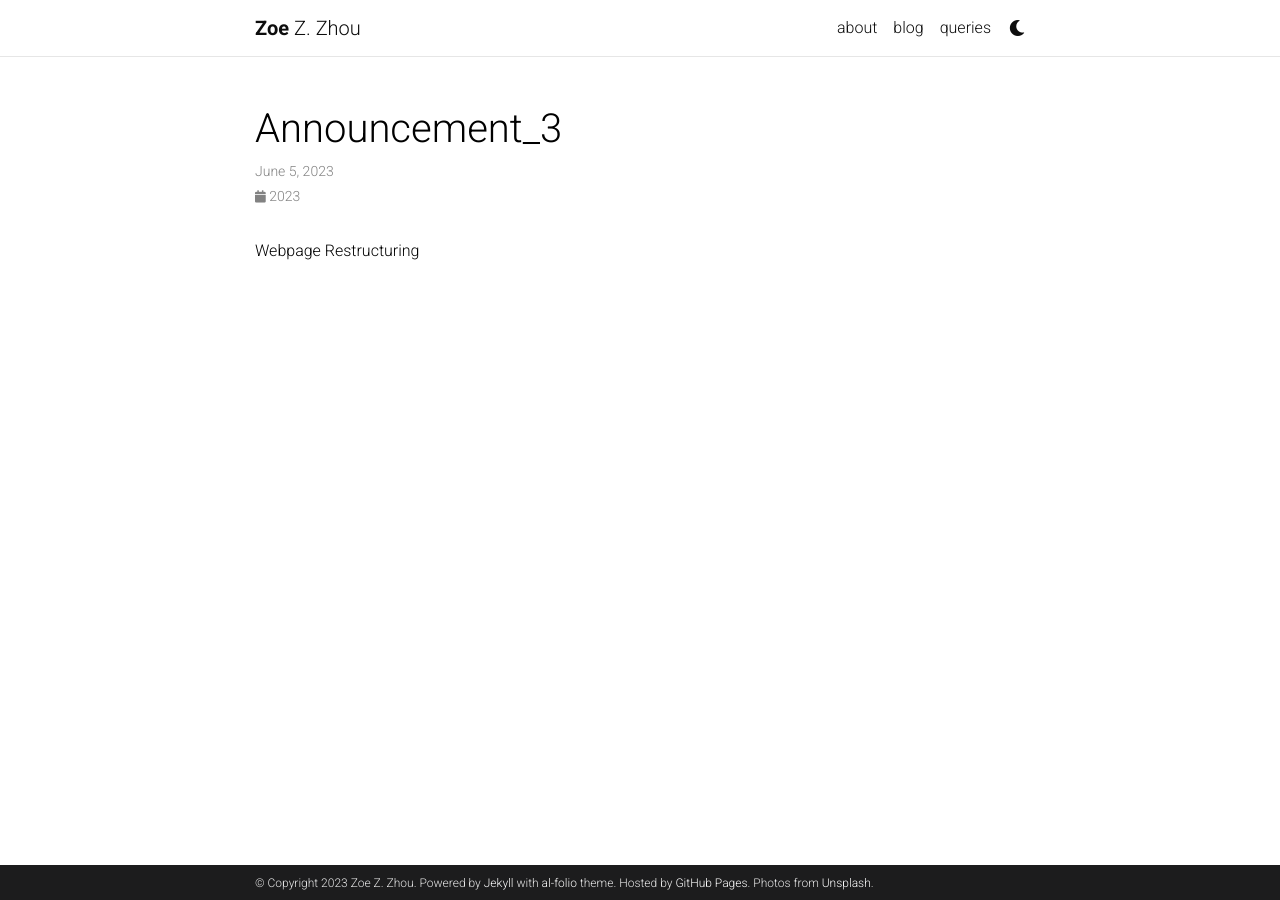
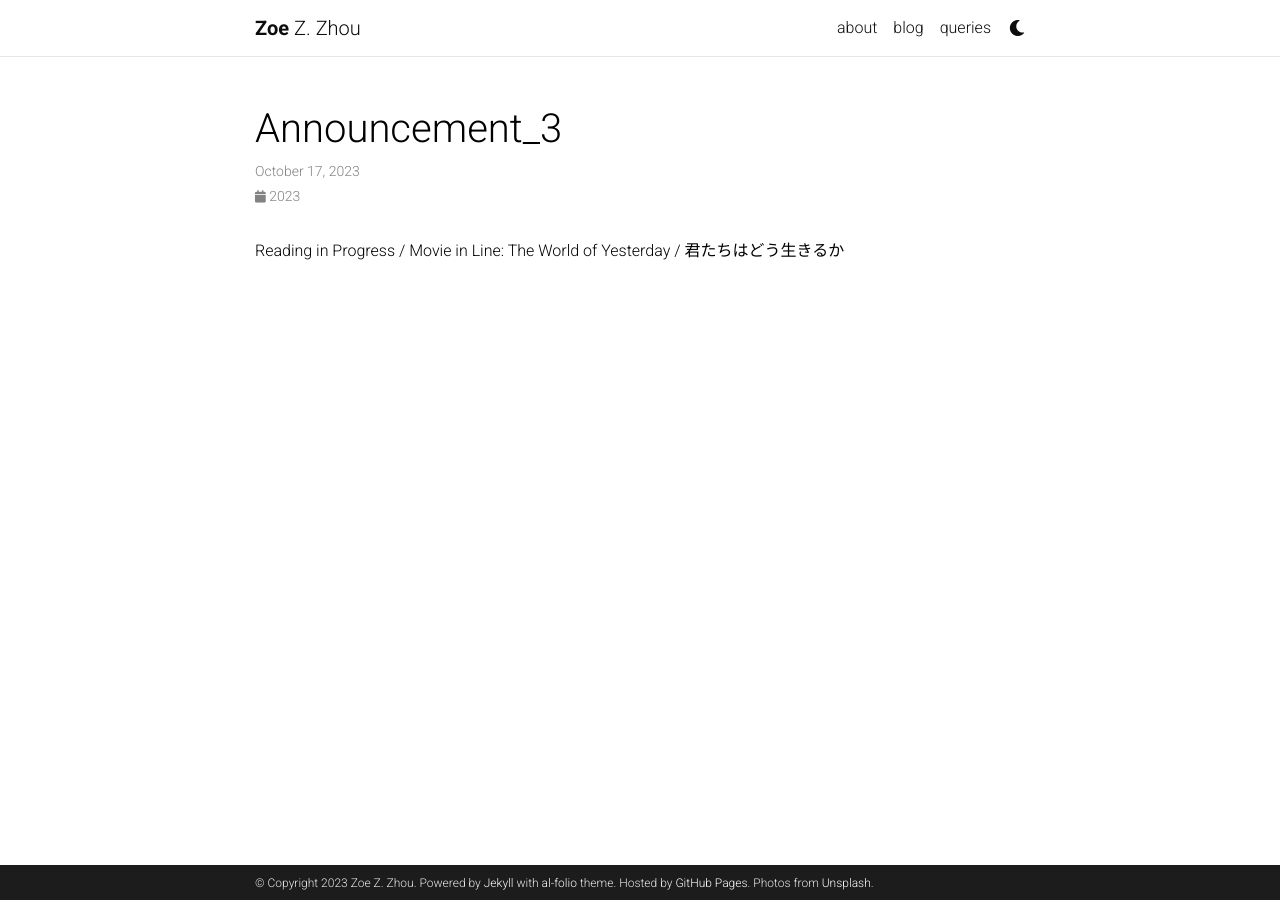
Before and after one commit to Zoewhat/Zoewhat.github.io, a Jekyll site: the page built from _news/announcement_3.md, in a window 1280 px wide. Built offline with Jekyll 4.4.1, drawn with Linux system fonts in a browser that asks for light colours; comment, search, counter and statistics services are not loaded; a style sheet for code colours, icons or effects is not loaded.

Commit message:
Update announcement_1.md

```diff
--- a/_news/announcement_3.md
+++ b/_news/announcement_3.md
@@ -1,7 +1,7 @@
 ---
 layout: post
-date: 2023-6-5 15:59:00-0400
+date: 2023-10-17 8:52:00-0400
 inline: true
 ---
 
-Webpage Restructuring
+Reading in Progress / Movie in Line: The World of Yesterday / 君たちはどう生きるか
```
